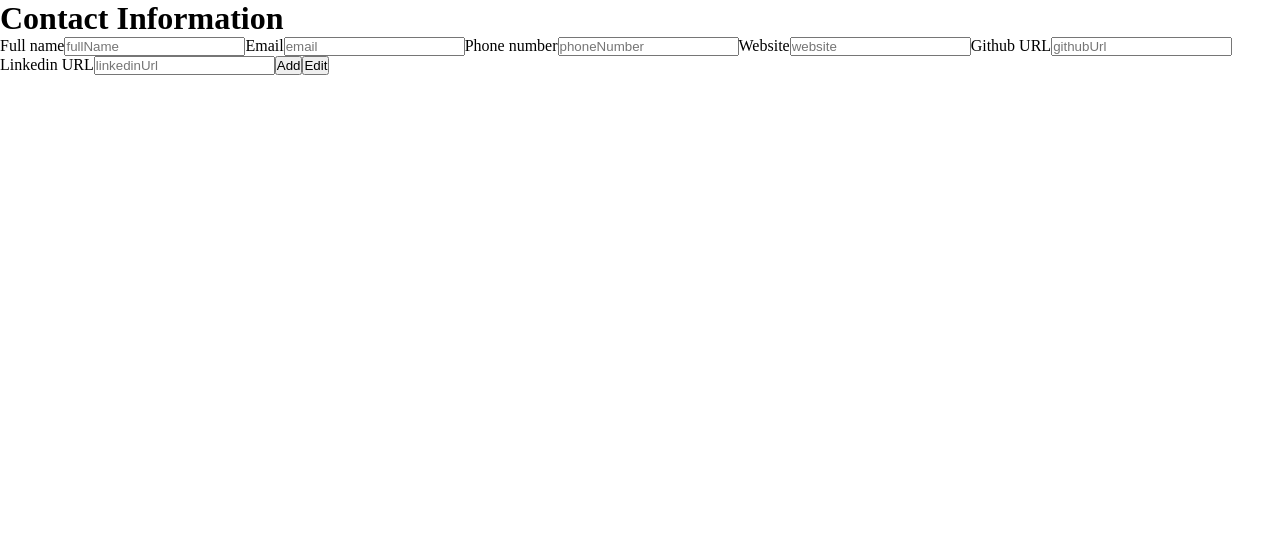
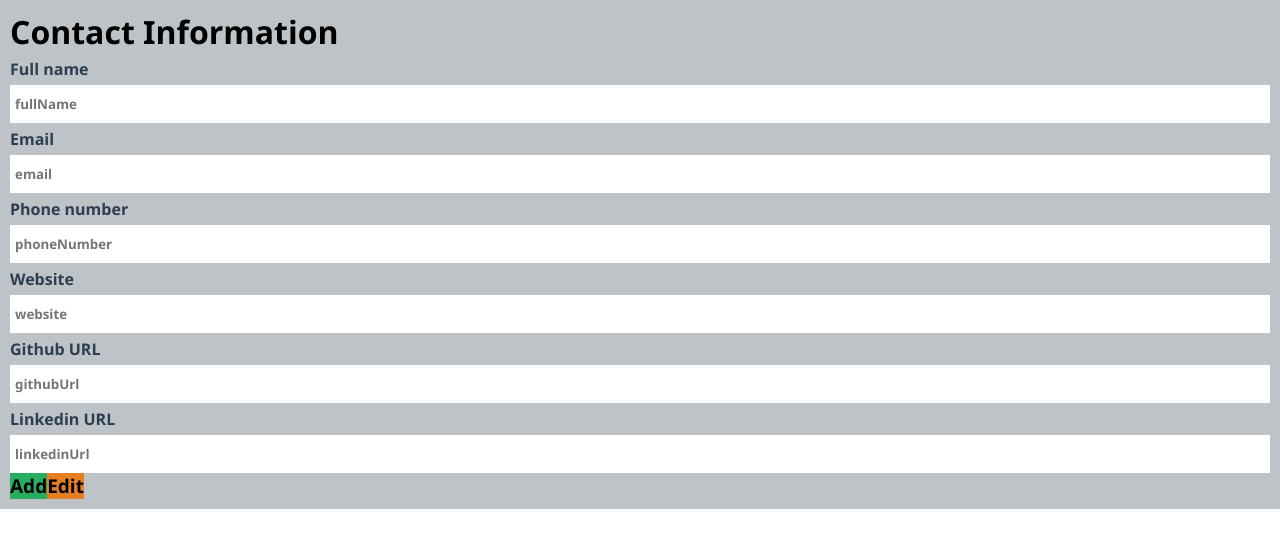
Before and after one commit to IchoubaneMed/cv-project, a React (Create React App) app: page / in a window 1280 px wide. Shown: the top 548 px of the page. Built offline with nearby package versions, Linux system fonts and the light colour scheme.

Commit message:
Added style to forms.css

```diff
--- a/src/styles/forms.css
+++ b/src/styles/forms.css
@@ -0,0 +1,57 @@
+h1 {
+    font-family: 'Segoe UI', Tahoma, Geneva, Verdana, sans-serif;
+
+}
+
+label {
+    display: block;
+    margin: 5px 0px;
+    color: #2c3e50;
+    font-weight: bold;
+    font-family: 'Segoe UI', Tahoma, Geneva, Verdana, sans-serif;
+}
+
+input {
+    width: 100%;
+    padding: 10px 5px;
+    font-family: 'Segoe UI', Tahoma, Geneva, Verdana, sans-serif;
+    font-weight: bold;
+    border: 0;
+}
+
+.formSection {
+    background-color: #bdc3c7;
+    padding: 10px;
+}
+
+.div-btn {
+    display: grid;
+    grid-template-columns: 2fr 1fr;
+    grid-template-rows: 40px;
+    margin: 10px 0;
+    grid-column-gap: 15px;
+}
+
+button {
+    font-family: 'Segoe UI', Tahoma, Geneva, Verdana, sans-serif;
+    font-size: 19px;
+    border: 0;
+    font-weight: bold;
+    cursor: pointer;
+}
+
+
+button[type="submit"] {
+    background-color: #27ae60;
+    transition: all .2s ease-in;
+}
+
+button[type="button"] {
+    background-color: #e67e22;
+    transition: all .2s ease-in;
+}
+
+button[type="submit"]:hover, button[type="button"]:hover {
+    background-color: #c0392b;
+    color: #ecf0f1;
+}
```
